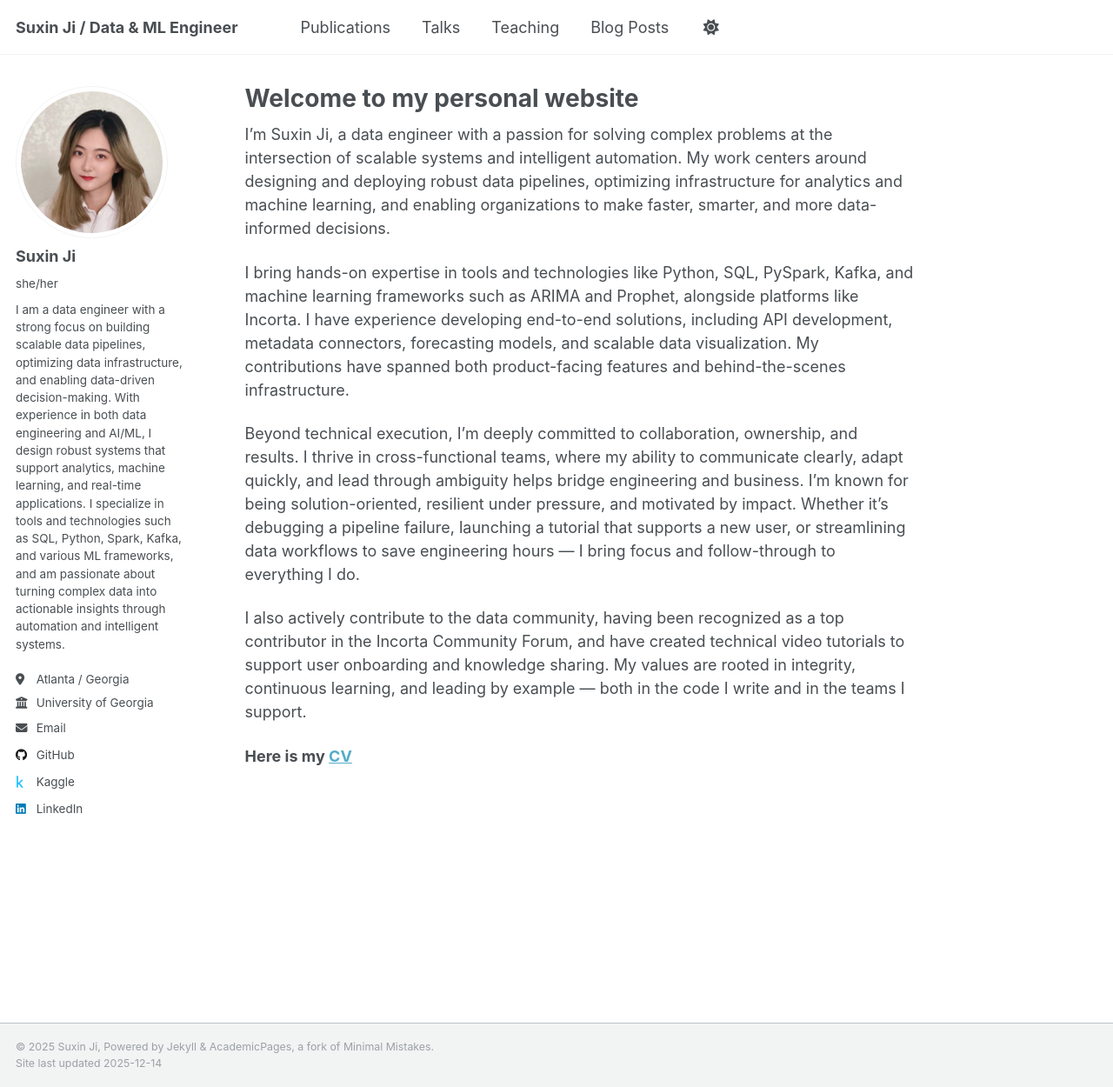
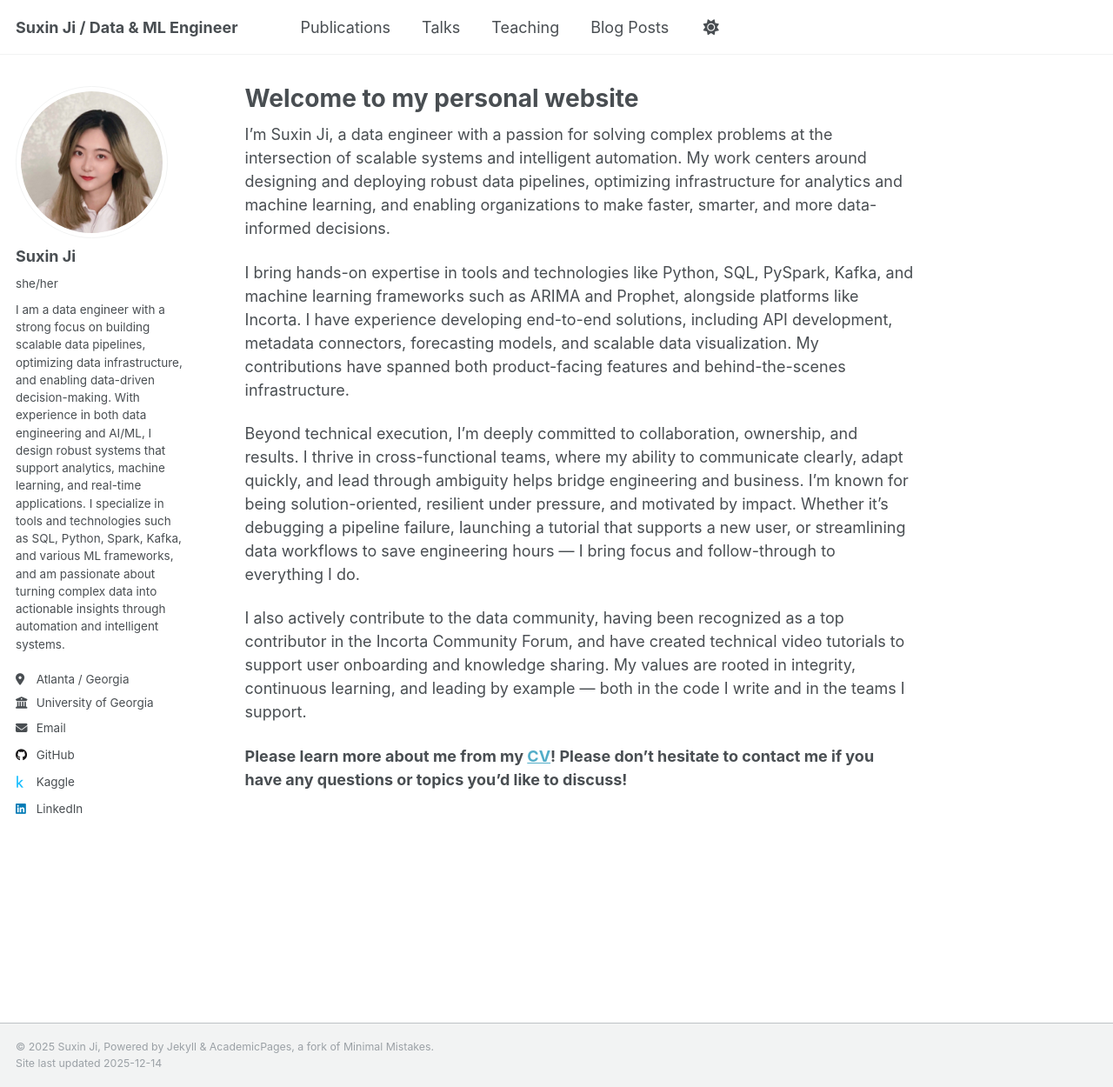
Before and after one commit to SuzieJi/suxinji.github.io, a Jekyll site: the page built from _pages/about.md, in a window 1280 px wide and 1250 px high. Shown: the whole window at 87% size. Built offline with Jekyll 4.4.1, drawn with Linux system fonts in a browser that asks for light colours.

Commit message:
modify CV info

```diff
--- a/_pages/about.md
+++ b/_pages/about.md
@@ -15,4 +15,4 @@ Beyond technical execution, I’m deeply committed to collaboration, ownership,
 
 I also actively contribute to the data community, having been recognized as a top contributor in the Incorta Community Forum, and have created technical video tutorials to support user onboarding and knowledge sharing. My values are rooted in integrity, continuous learning, and leading by example — both in the code I write and in the teams I support.
 
-**Here is my [CV](files/CV_JI.pdf)**
+**Please learn more about me from my [CV](files/CV_JI.pdf)! Please don't hesitate to contact me if you have any questions or topics you'd like to discuss!**
```
